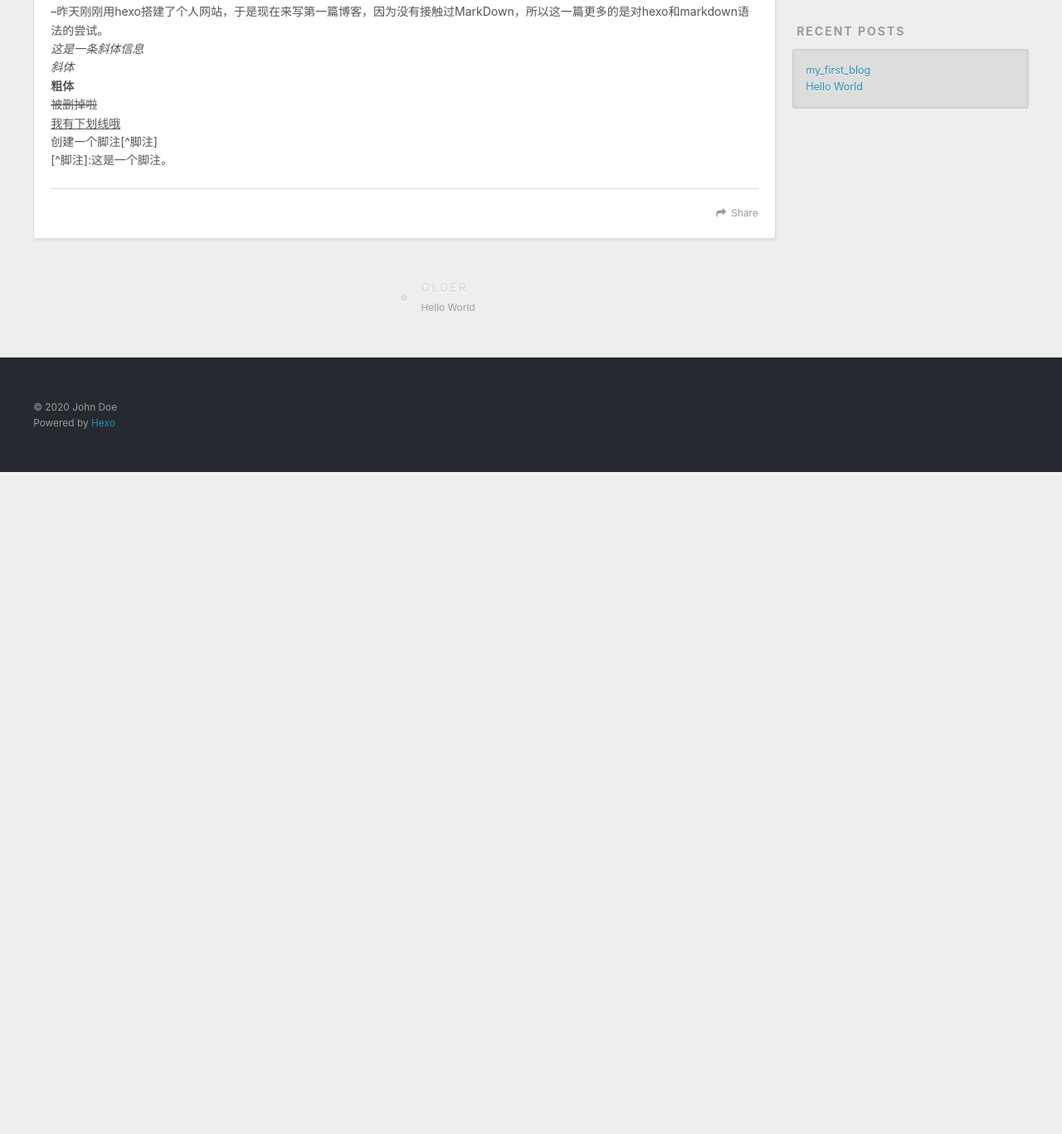
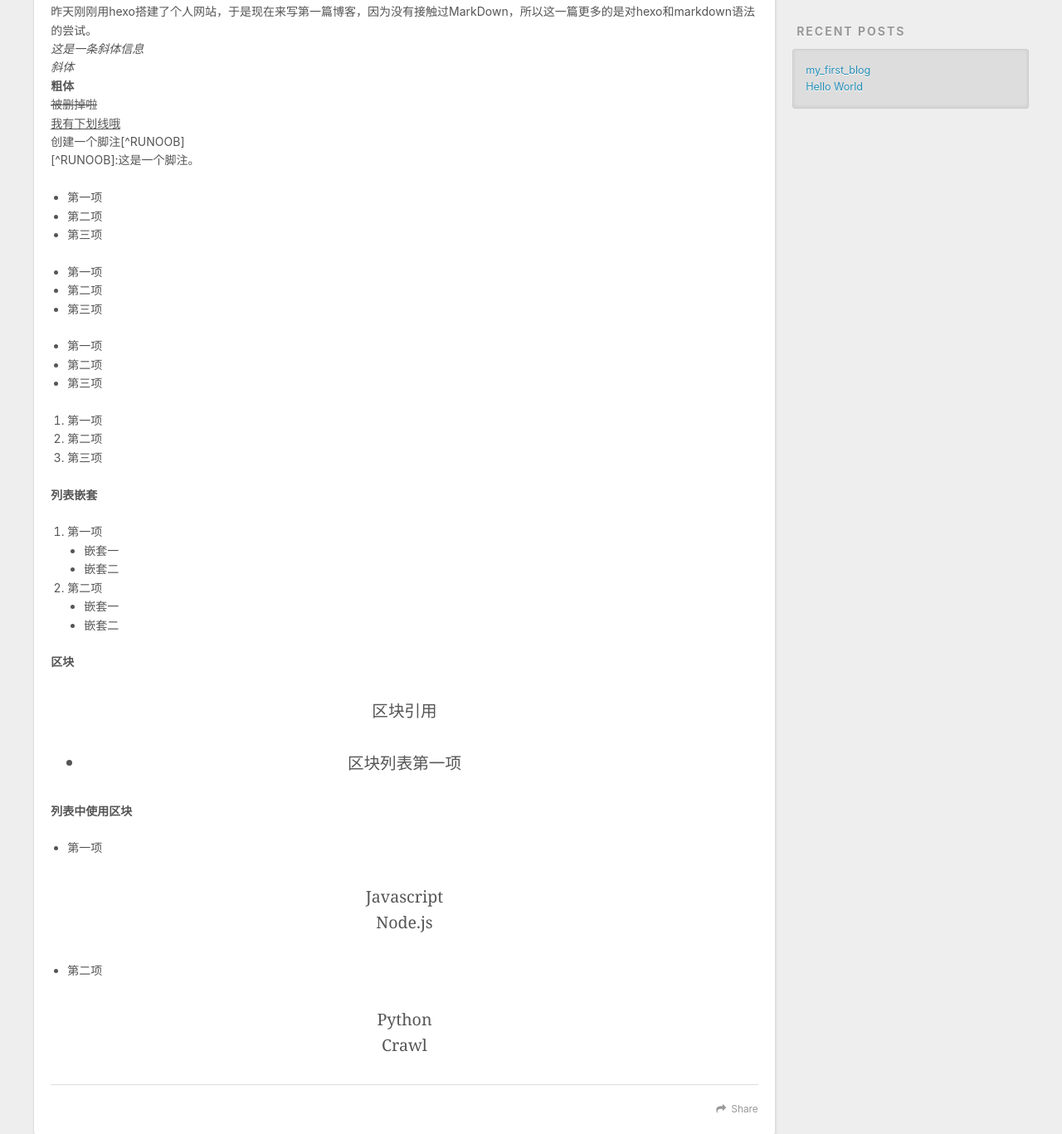
Before and after one commit to cocoon98/cocoon98.github.io, a plain HTML site: page 2020/08/09/my-first-blog/index.html in a window 1280 px wide. Shown: the part 450-1817 px from the top of the page at 83% size. Before the commit the page ends 1019 px from the top, so only its background shows below. Drawn offline with nearby package versions, Linux system fonts and the light colour scheme.

Commit message:
Site updated: 2020-08-11 21:40:03

```diff
--- a/2020/08/09/my-first-blog/index.html
+++ b/2020/08/09/my-first-blog/index.html
@@ -7,15 +7,15 @@
 
   <title>my_first_blog | Hexo</title>
   <meta name="viewport" content="width=device-width, initial-scale=1, maximum-scale=1">
-  <meta name="description" content="–昨天刚刚用hexo搭建了个人网站，于是现在来写第一篇博客，因为没有接触过MarkDown，所以这一篇更多的是对hexo和markdown语法的尝试。这是一条斜体信息斜体粗体被删掉啦我有下划线哦创建一个脚注[^脚注][^脚注]:这是一个脚注。">
+  <meta name="description" content="昨天刚刚用hexo搭建了个人网站，于是现在来写第一篇博客，因为没有接触过MarkDown，所以这一篇更多的是对hexo和markdown语法的尝试。这是一条斜体信息斜体粗体被删掉啦我有下划线哦创建一个脚注[^RUNOOB][^RUNOOB]:这是一个脚注。  第一项 第二项 第三项   第一项 第二项 第三项   第一项 第二项 第三项   第一项 第二项 第三项  列表嵌套  第一项 嵌套一 嵌">
 <meta property="og:type" content="article">
 <meta property="og:title" content="my_first_blog">
 <meta property="og:url" content="http://yoursite.com/2020/08/09/my-first-blog/index.html">
 <meta property="og:site_name" content="Hexo">
-<meta property="og:description" content="–昨天刚刚用hexo搭建了个人网站，于是现在来写第一篇博客，因为没有接触过MarkDown，所以这一篇更多的是对hexo和markdown语法的尝试。这是一条斜体信息斜体粗体被删掉啦我有下划线哦创建一个脚注[^脚注][^脚注]:这是一个脚注。">
+<meta property="og:description" content="昨天刚刚用hexo搭建了个人网站，于是现在来写第一篇博客，因为没有接触过MarkDown，所以这一篇更多的是对hexo和markdown语法的尝试。这是一条斜体信息斜体粗体被删掉啦我有下划线哦创建一个脚注[^RUNOOB][^RUNOOB]:这是一个脚注。  第一项 第二项 第三项   第一项 第二项 第三项   第一项 第二项 第三项   第一项 第二项 第三项  列表嵌套  第一项 嵌套一 嵌">
 <meta property="og:locale" content="en_US">
 <meta property="article:published_time" content="2020-08-09T15:57:03.000Z">
-<meta property="article:modified_time" content="2020-08-09T17:52:39.249Z">
+<meta property="article:modified_time" content="2020-08-11T13:37:09.393Z">
 <meta property="article:author" content="John Doe">
 <meta name="twitter:card" content="summary">
 
@@ -88,7 +88,58 @@
 
     <div class="article-entry" itemprop="articleBody">
 
-        <p>–昨天刚刚用hexo搭建了个人网站，于是现在来写第一篇博客，因为没有接触过MarkDown，所以这一篇更多的是对hexo和markdown语法的尝试。<br><em>这是一条斜体信息</em><br><em>斜体</em><br><strong>粗体</strong><br><del>被删掉啦</del><br><u>我有下划线哦</u><br>创建一个脚注[^脚注]<br>[^脚注]:这是一个脚注。</p>
+        <p>昨天刚刚用hexo搭建了个人网站，于是现在来写第一篇博客，因为没有接触过MarkDown，所以这一篇更多的是对hexo和markdown语法的尝试。<br><em>这是一条斜体信息</em><br><em>斜体</em><br><strong>粗体</strong><br><del>被删掉啦</del><br><u>我有下划线哦</u><br>创建一个脚注[^RUNOOB]<br>[^RUNOOB]:这是一个脚注。</p>
+<ul>
+<li>第一项</li>
+<li>第二项</li>
+<li>第三项</li>
+</ul>
+<ul>
+<li>第一项</li>
+<li>第二项</li>
+<li>第三项</li>
+</ul>
+<ul>
+<li>第一项</li>
+<li>第二项</li>
+<li>第三项</li>
+</ul>
+<ol>
+<li>第一项</li>
+<li>第二项</li>
+<li>第三项</li>
+</ol>
+<p><strong>列表嵌套</strong></p>
+<ol>
+<li>第一项<ul>
+<li>嵌套一</li>
+<li>嵌套二</li>
+</ul>
+</li>
+<li>第二项<ul>
+<li>嵌套一</li>
+<li>嵌套二</li>
+</ul>
+</li>
+</ol>
+<p><strong>区块</strong></p>
+<blockquote>
+<p>区块引用</p>
+<ul>
+<li>区块列表第一项</li>
+</ul>
+</blockquote>
+<p><strong>列表中使用区块</strong></p>
+<ul>
+<li>第一项<blockquote>
+<p>Javascript<br>Node.js</p>
+</blockquote>
+</li>
+<li>第二项<blockquote>
+<p>Python<br>Crawl</p>
+</blockquote>
+</li>
+</ul>
 
 
     </div>
```
Also changed, not shown: index.html (+52 -1 lines).
